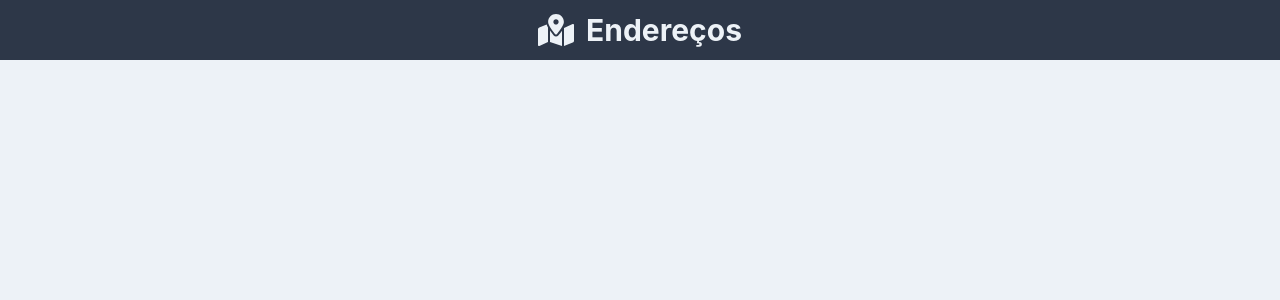
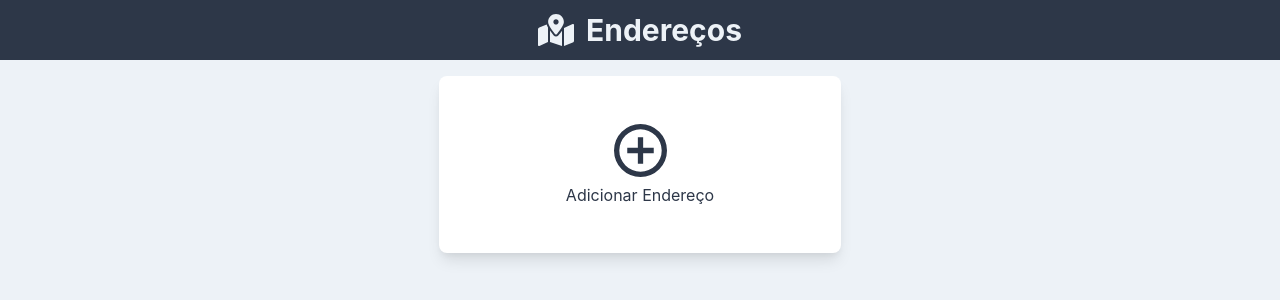
Before and after one commit to guicampanati/enderecos, a React (Create React App) app: page / in a window 1280 px wide. Shown: the top 300 px of the page. Built offline with nearby package versions, Linux system fonts and the light colour scheme.

Commit message:
Adicionando estilos

```diff
--- a/src/App.js
+++ b/src/App.js
@@ -5,6 +5,7 @@ import Home from './components/Home';
 import Create from './components/Create';
 import Edit from './components/Edit';
 import Navigation from './components/Navigation';
+import Delete from './components/Delete';
 
 const App = () => (
   <Router>
@@ -16,6 +17,9 @@ const App = () => (
         </Route>
         <Route path={'/editar/:id'}>
           <Edit />
+        </Route>
+        <Route path={'/deletar/:id'}>
+          <Delete />
         </Route>
         <Route path={'/'}>
           <Home />
--- /dev/null
+++ b/src/components/Address/CreateItem.js
@@ -0,0 +1,36 @@
+import React from 'react';
+import styled from 'styled-components';
+import { Link } from 'react-router-dom';
+import Card from '../Card';
+import Add from '../../svg/Add';
+
+const CreateItem = () => (
+  <Card.Container>
+    <Card.Wrapper>
+      <LinkAdd to="/criar">
+        <Add />
+        <div>Adicionar Endereço</div>
+      </LinkAdd>
+    </Card.Wrapper>
+  </Card.Container>
+);
+
+const LinkAdd = styled(Link)`
+  display: flex;
+  flex-direction: column;
+  align-items: center;
+  padding: ${props => props.theme.spacing.s12};
+  color: ${props => props.theme.color.gray.dark};
+
+  &:hover {
+    background-color: ${props => props.theme.color.gray.dark};
+    color: ${props => props.theme.color.gray.light};
+  }
+
+  svg {
+    fill: currentColor;
+    margin-bottom: ${props => props.theme.spacing.s2};
+  }
+`;
+
+export default CreateItem;
--- a/src/components/Address/List.js
+++ b/src/components/Address/List.js
@@ -1,9 +1,11 @@
 import React from 'react';
 import styled from 'styled-components';
+import CreateItem from './CreateItem';
 import ListItem from './ListItem';
 
 const List = ({ addresses }) => (
   <Container>
+    <CreateItem />
     {addresses &&
       addresses.map(address => <ListItem key={address.id} address={address} />)}
   </Container>
--- a/src/components/Address/ListItem.js
+++ b/src/components/Address/ListItem.js
@@ -2,7 +2,6 @@ import React, { useState, useEffect } from 'react';
 import Card from '../Card';
 import Button from '../Button';
 import viacep from '../../services/viacep';
-import addressService from '../../services/addresses';
 
 const ListItem = ({ address }) => {
   const [addressData, setAddressData] = useState(null);
@@ -31,9 +30,9 @@ const ListItem = ({ address }) => {
             </p>
             <Button.Container>
               <Button to={`/editar/${address.id}`}>Editar</Button>
-              <button onClick={() => addressService.remove(address.id)}>
+              <Button danger="true" to={`/deletar/${address.id}`}>
                 Deletar
-              </button>
+              </Button>
             </Button.Container>
           </Card>
         ) : (
--- a/src/components/Button/index.js
+++ b/src/components/Button/index.js
@@ -1,4 +1,4 @@
-import styled from 'styled-components';
+import styled, { css } from 'styled-components';
 import { Link } from 'react-router-dom';
 import Container from './Container';
 
@@ -16,9 +16,23 @@ const Button = styled(Link)`
   border-color: ${props => props.theme.color.blue.dark};
   background-color: ${props => props.theme.color.blue.light};
   &:hover {
-    border-color: transparent;
+    border-color: ${props => props.theme.color.transparent};
     background-color: ${props => props.theme.color.blue.dark};
   }
+
+  ${props =>
+    props.danger &&
+    css`
+      font-weight: ${props => props.theme.fontWeight.bold};
+      color: ${props => props.theme.color.red.dark};
+      border-color: ${props => props.theme.color.red.dark};
+      background-color: ${props => props.theme.color.transparent};
+      &:hover {
+        color: ${props => props.theme.color.white};
+        border-color: ${props => props.theme.color.transparent};
+        background-color: ${props => props.theme.color.red.dark};
+      }
+    `}
 `;
 
 Button.Container = Container;
--- /dev/null
+++ b/src/components/Delete.js
@@ -0,0 +1,17 @@
+import React, { useEffect } from 'react';
+import { useParams, useHistory } from 'react-router-dom';
+import addressService from '../services/addresses';
+
+const Delete = () => {
+  const { id } = useParams();
+  const history = useHistory();
+
+  useEffect(() => {
+    addressService.remove(id);
+    history.push('/');
+  }, [id, history]);
+
+  return <></>;
+};
+
+export default Delete;
--- a/src/index.css
+++ b/src/index.css
@@ -32,3 +32,9 @@ code {
 .inline {
   display: inline-block;
 }
+
+a:link,
+a:visited {
+  text-decoration: none;
+  cursor: pointer;
+}
--- /dev/null
+++ b/src/svg/Add.js
@@ -0,0 +1,16 @@
+import React from 'react';
+
+const Add = () => (
+  <>
+    <svg
+      width="53"
+      height="53"
+      xmlns="http://www.w3.org/2000/svg"
+      viewBox="0 0 20 20"
+    >
+      <path d="M11 9h4v2h-4v4H9v-4H5V9h4V5h2v4zm-1 11a10 10 0 1 1 0-20 10 10 0 0 1 0 20zm0-2a8 8 0 1 0 0-16 8 8 0 0 0 0 16z" />
+    </svg>
+  </>
+);
+
+export default Add;
--- a/src/theme.js
+++ b/src/theme.js
@@ -59,6 +59,7 @@ const theme = {
     screen: '100vh'
   },
   color: {
+    transparent: 'transparent',
     black: '#000',
     white: '#fff',
     gray: {
@@ -70,6 +71,11 @@ const theme = {
     blue: {
       light: '#4299e1',
       dark: '#2b6cb0'
+    },
+    red: {
+      light: '#fed7d7',
+      medium: '#f56565',
+      dark: '#c53030'
     }
   },
   borderRadius: {
```
